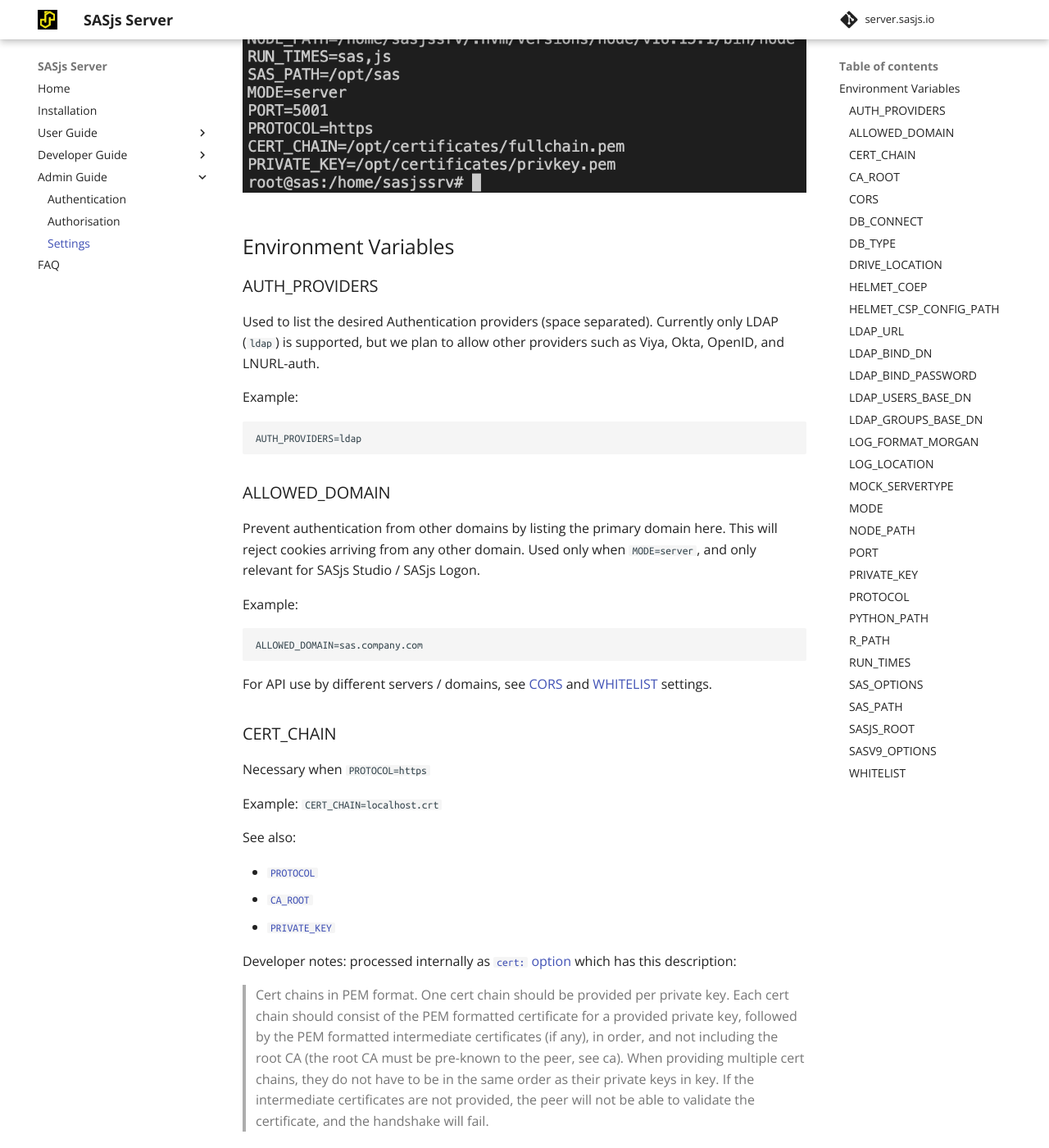
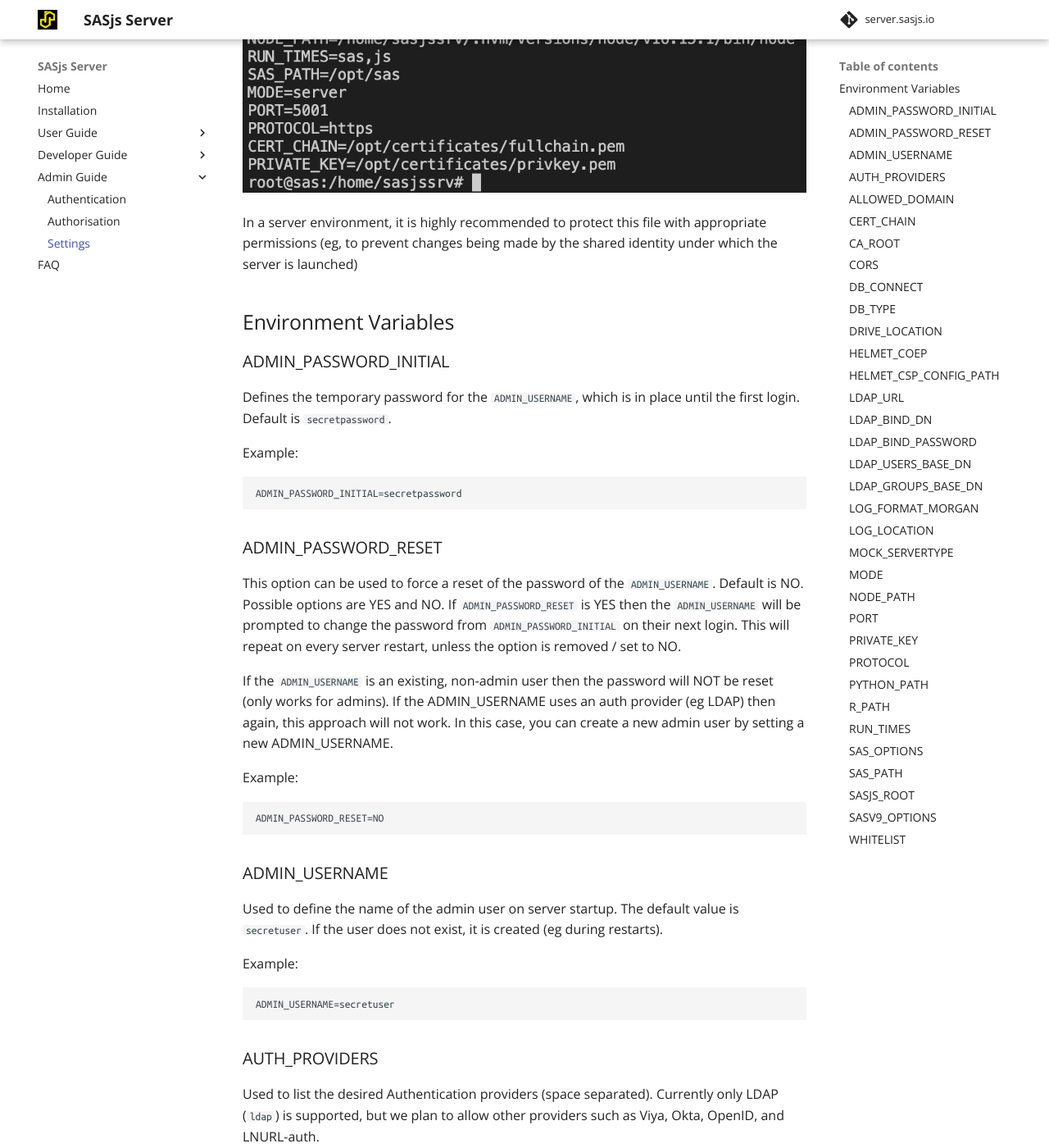
Before and after one commit to sasjs/server.sasjs.io, an MkDocs documentation site: the page built from docs/settings.md, in a window 1280 px wide and 1400 px high, scrolled down 448 px. Shown: the whole window at 82% size. Built offline with MkDocs 1.6.1 and Material for MkDocs 9.7.7, drawn with Linux system fonts in a browser that asks for light colours; comment, search, counter and statistics services are not loaded.

Commit message:
Update settings.md

````diff
--- a/docs/settings.md
+++ b/docs/settings.md
@@ -16,7 +16,42 @@
 The usual / preferred method is to provide the variables in the `.env` file (which works on both Windows & Linux) as follows:
 
 ![](img/env.png)
+
+In a server environment, it is highly recommended to protect this file with appropriate permissions (eg, to prevent changes being made by the shared identity under which the server is launched)
+
 ## Environment Variables
+
+### ADMIN_PASSWORD_INITIAL
+
+Defines the temporary password for the `ADMIN_USERNAME`, which is in place until the first login.  Default is `secretpassword`.
+
+Example:
+
+```
+ADMIN_PASSWORD_INITIAL=secretpassword
+```
+
+### ADMIN_PASSWORD_RESET
+
+This option can be used to force a reset of the password of the `ADMIN_USERNAME`.  Default is NO.  Possible options are YES and NO.
+If `ADMIN_PASSWORD_RESET` is YES then the `ADMIN_USERNAME` will be prompted to change the password from `ADMIN_PASSWORD_INITIAL` on their next login. This will repeat on every server restart, unless the option is removed / set to NO.
+
+If the `ADMIN_USERNAME` is an existing, non-admin user then the password will NOT be reset (only works for admins).  If the ADMIN_USERNAME uses an auth provider (eg LDAP) then again, this approach will not work. In this case, you can create a new admin user by setting a new ADMIN_USERNAME.
+
+Example:
+```
+ADMIN_PASSWORD_RESET=NO
+```
+
+### ADMIN_USERNAME
+
+Used to define the name of the admin user on server startup.  The default value is `secretuser`.  If the user does not exist, it is created (eg during restarts).
+
+Example:
+
+```
+ADMIN_USERNAME=secretuser
+```
 
 ### AUTH_PROVIDERS
 
````
